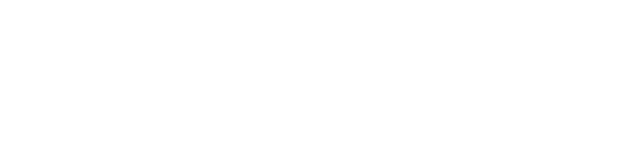
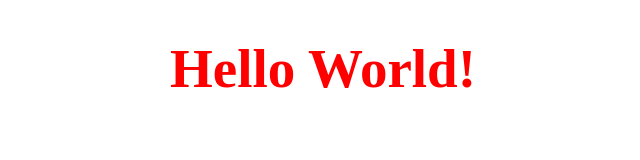
Before and after one commit to ReinmandTrial/Will-Berries, a plain HTML site: page index.html in a window 1280 px wide. Shown: the whole page, without its empty margins (317-957 px from the left). Drawn offline with Linux system fonts and the light colour scheme.

Commit message:
Hello World

```diff
--- a/css/style.css
+++ b/css/style.css
@@ -0,0 +1,9 @@
+body {
+    text-align: center;
+    align-items: center;
+}
+
+h1 {
+    font-size: 55px;
+    color: red;
+}
--- a/index.html
+++ b/index.html
@@ -7,6 +7,6 @@
     <link rel="stylesheet" href="css/style.css">
 </head>
 <body>
-
+    <h1>Hello World!</h1>
 </body>
 </html>
```
